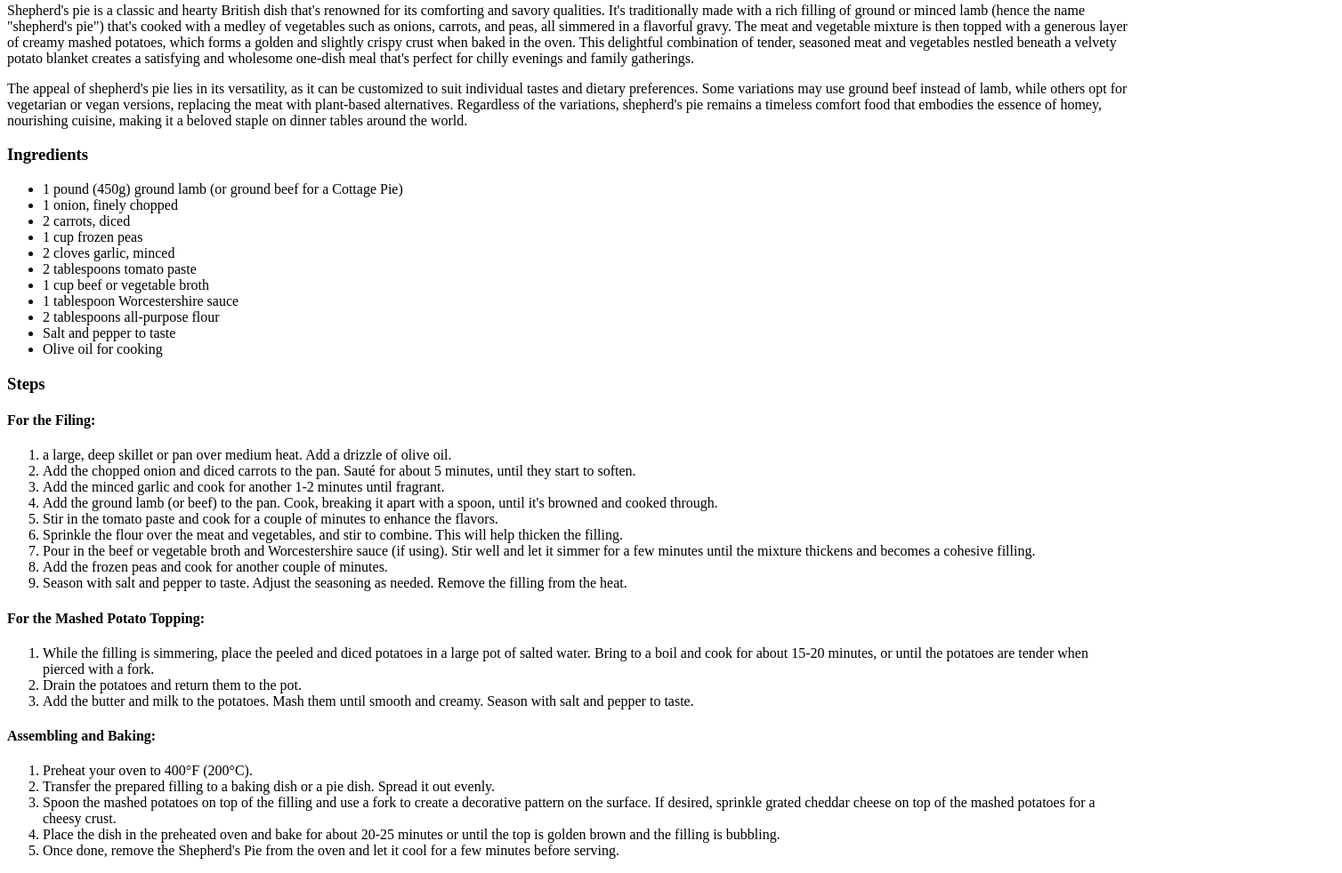
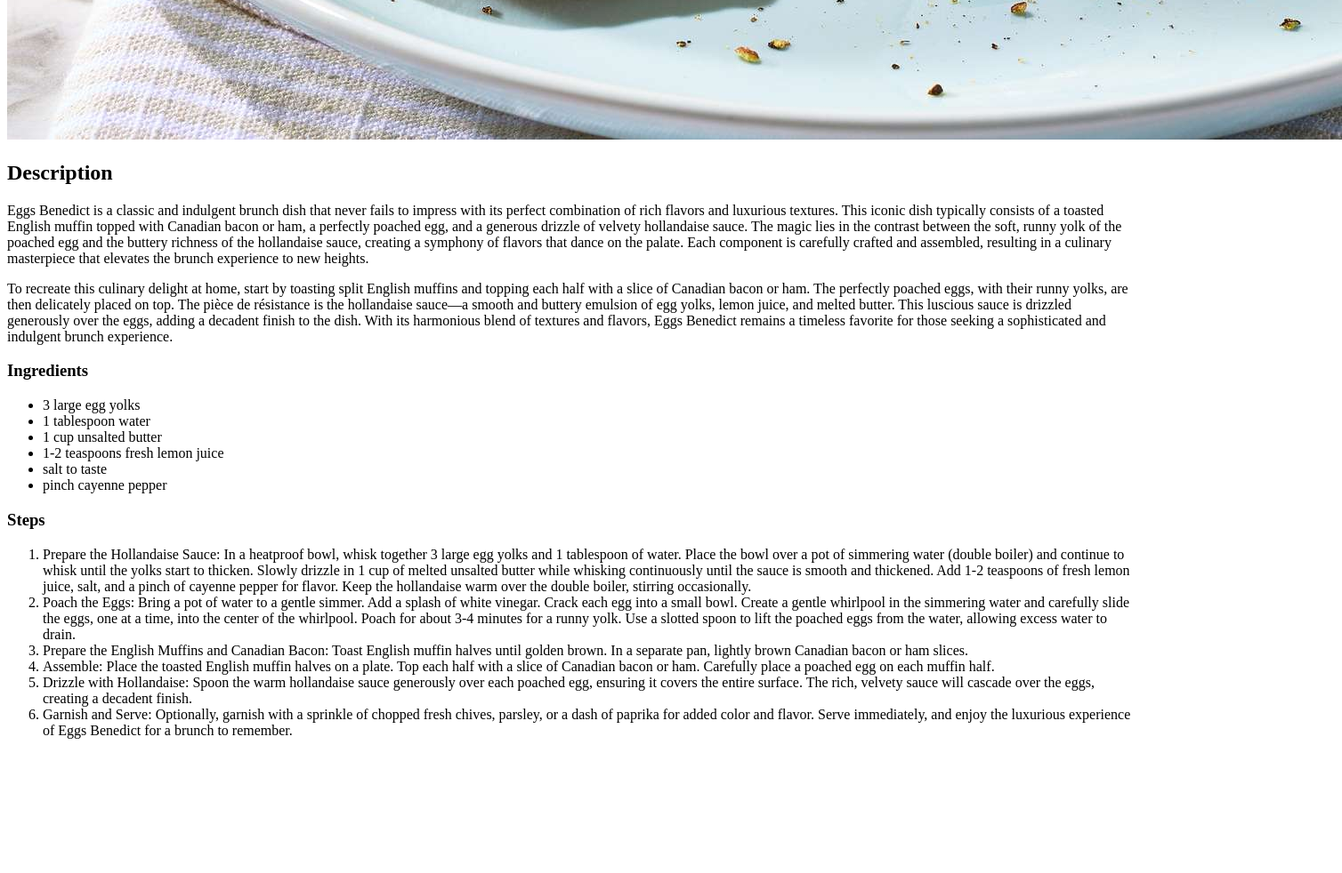
Before and after one commit to ADogNamedBird/odin-recipes, a plain HTML site: page recipes/eggs-benedict.html in a window 1280 px wide. Shown: the part 1048-2030 px from the top of the page at 89% size, 1508 px wide, since content can reach past the window. After the commit the page ends 1895 px from the top, so only its background shows below. Drawn offline with Linux system fonts and the light colour scheme.

Commit message:
add finished pages no link to index

```diff
--- a/recipes/eggs-benedict.html
+++ b/recipes/eggs-benedict.html
@@ -3,55 +3,45 @@
 <head>
     <meta charset="UTF-8">
     <meta name="viewport" content="width=device-width, initial-scale=1.0">
-    <title>Sheperd's Pie Recipe</title>
+    <title>Eggs Benedict</title>
 </head>
 <body>
-    <h1>Sheperd's Pie</h1>
-        <img src="../images/sheperds-pie.jpg" alt="A freshly-plated piece of sheperd's pie">
+    <h1>Eggs Benedict</h1>
+        <img src="../images/eggs-benedict.jpg" alt="two wonderful eggs-benedict on a white plate">
+
+
         <h2>Description</h2>
-        <p>Shepherd's pie is a classic and hearty British dish that's renowned for its comforting and savory qualities. It's traditionally made with a rich filling of ground or minced lamb (hence the name "shepherd's pie") that's cooked with a medley of vegetables such as onions, carrots, and peas, all simmered in a flavorful gravy. The meat and vegetable mixture is then topped with a generous layer of creamy mashed potatoes, which forms a golden and slightly crispy crust when baked in the oven. This delightful combination of tender, seasoned meat and vegetables nestled beneath a velvety potato blanket creates a satisfying and wholesome one-dish meal that's perfect for chilly evenings and family gatherings.</p>
+            <p>Eggs Benedict is a classic and indulgent brunch dish that never fails to impress with its perfect combination of rich flavors and luxurious textures. This iconic dish typically consists of a toasted English muffin topped with Canadian bacon or ham, a perfectly poached egg, and a generous drizzle of velvety hollandaise sauce. The magic lies in the contrast between the soft, runny yolk of the poached egg and the buttery richness of the hollandaise sauce, creating a symphony of flavors that dance on the palate. Each component is carefully crafted and assembled, resulting in a culinary masterpiece that elevates the brunch experience to new heights.</p>
 
-            <p>The appeal of shepherd's pie lies in its versatility, as it can be customized to suit individual tastes and dietary preferences. Some variations may use ground beef instead of lamb, while others opt for vegetarian or vegan versions, replacing the meat with plant-based alternatives. Regardless of the variations, shepherd's pie remains a timeless comfort food that embodies the essence of homey, nourishing cuisine, making it a beloved staple on dinner tables around the world. </p>
-            <h3>Ingredients</h3>
+                <p>To recreate this culinary delight at home, start by toasting split English muffins and topping each half with a slice of Canadian bacon or ham. The perfectly poached eggs, with their runny yolks, are then delicately placed on top. The pièce de résistance is the hollandaise sauce—a smooth and buttery emulsion of egg yolks, lemon juice, and melted butter. This luscious sauce is drizzled generously over the eggs, adding a decadent finish to the dish. With its harmonious blend of textures and flavors, Eggs Benedict remains a timeless favorite for those seeking a sophisticated and indulgent brunch experience.</p>
+
+
+               <h3>Ingredients</h3>
                 <ul>
-                    <li>1 pound (450g) ground lamb (or ground beef for a Cottage Pie)</li>
-                    <li>1 onion, finely chopped</li>
-                    <li>2 carrots, diced</li>
-                    <li>1 cup frozen peas</li>
-                    <li>2 cloves garlic, minced</li>
-                    <li>2 tablespoons tomato paste</li>
-                    <li>1 cup beef or vegetable broth</li>
-                    <li>1 tablespoon Worcestershire sauce</li>
-                    <li>2 tablespoons all-purpose flour</li>
-                    <li>Salt and pepper to taste</li>
-                    <li>Olive oil for cooking</li>
+                   <li>3 large egg yolks</li>
+                   <li>1 tablespoon water</li>
+                   <li>1 cup unsalted butter</li>
+                   <li>1-2 teaspoons fresh lemon juice</li>
+                   <li>salt to taste</li>
+                   <li>pinch cayenne pepper</li>
                 </ul>
+
                 <h3>Steps</h3>
-                    <h4>For the Filing:</h4>
-                    <ol>
-                        <li>a large, deep skillet or pan over medium heat. Add a drizzle of olive oil.</li>
-                        <li>Add the chopped onion and diced carrots to the pan. Sauté for about 5 minutes, until they start to soften.</li>
-                        <li>Add the minced garlic and cook for another 1-2 minutes until fragrant.</li>
-                        <li>Add the ground lamb (or beef) to the pan. Cook, breaking it apart with a spoon, until it's browned and cooked through.</li>
-                        <li>Stir in the tomato paste and cook for a couple of minutes to enhance the flavors.</li>
-                        <li>Sprinkle the flour over the meat and vegetables, and stir to combine. This will help thicken the filling.</li>
-                        <li> Pour in the beef or vegetable broth and Worcestershire sauce (if using). Stir well and let it simmer for a few minutes until the mixture thickens and becomes a cohesive filling.</li>
-                        <li>Add the frozen peas and cook for another couple of minutes.</li>
-                        <li>Season with salt and pepper to taste. Adjust the seasoning as needed. Remove the filling from the heat.</li>
+                   <ol>
+                    <li>Prepare the Hollandaise Sauce:
+                        In a heatproof bowl, whisk together 3 large egg yolks and 1 tablespoon of water. Place the bowl over a pot of simmering water (double boiler) and continue to whisk until the yolks start to thicken. Slowly drizzle in 1 cup of melted unsalted butter while whisking continuously until the sauce is smooth and thickened. Add 1-2 teaspoons of fresh lemon juice, salt, and a pinch of cayenne pepper for flavor. Keep the hollandaise warm over the double boiler, stirring occasionally.</li>
+                    <li>Poach the Eggs:
+                        Bring a pot of water to a gentle simmer. Add a splash of white vinegar. Crack each egg into a small bowl. Create a gentle whirlpool in the simmering water and carefully slide the eggs, one at a time, into the center of the whirlpool. Poach for about 3-4 minutes for a runny yolk. Use a slotted spoon to lift the poached eggs from the water, allowing excess water to drain.</li>
+                    <li>Prepare the English Muffins and Canadian Bacon:
+                        Toast English muffin halves until golden brown. In a separate pan, lightly brown Canadian bacon or ham slices.</li>
+                    <li>Assemble:
+                        Place the toasted English muffin halves on a plate. Top each half with a slice of Canadian bacon or ham. Carefully place a poached egg on each muffin half.</li>
+                    <li>Drizzle with Hollandaise:
+                        Spoon the warm hollandaise sauce generously over each poached egg, ensuring it covers the entire surface. The rich, velvety sauce will cascade over the eggs, creating a decadent finish.</li>
+                    <li>Garnish and Serve:
+                        Optionally, garnish with a sprinkle of chopped fresh chives, parsley, or a dash of paprika for added color and flavor. Serve immediately, and enjoy the luxurious experience of Eggs Benedict for a brunch to remember.</li>
+
                     </ol>
-                    <h4>For the Mashed Potato Topping:</h4>
-                    <ol>
-                        <li>While the filling is simmering, place the peeled and diced potatoes in a large pot of salted water. Bring to a boil and cook for about 15-20 minutes, or until the potatoes are tender when pierced with a fork.</li>
-                        <li>Drain the potatoes and return them to the pot.</li>
-                        <li>Add the butter and milk to the potatoes. Mash them until smooth and creamy. Season with salt and pepper to taste.</li>
-                    </ol>
-                    <h4>Assembling and Baking:</h4>
-                        <ol>
-                            <li>Preheat your oven to 400°F (200°C).</li>
-                            <li>Transfer the prepared filling to a baking dish or a pie dish. Spread it out evenly.</li>
-                            <li>Spoon the mashed potatoes on top of the filling and use a fork to create a decorative pattern on the surface. If desired, sprinkle grated cheddar cheese on top of the mashed potatoes for a cheesy crust.</li>
-                            <li>Place the dish in the preheated oven and bake for about 20-25 minutes or until the top is golden brown and the filling is bubbling.</li>
-                            <li>Once done, remove the Shepherd's Pie from the oven and let it cool for a few minutes before serving.</li>
-                        </ol>
-</body>
+
+                </body>
 </html>
```
Also changed, not shown: images/eggs-benedict.jpg (added), 1 other file.
